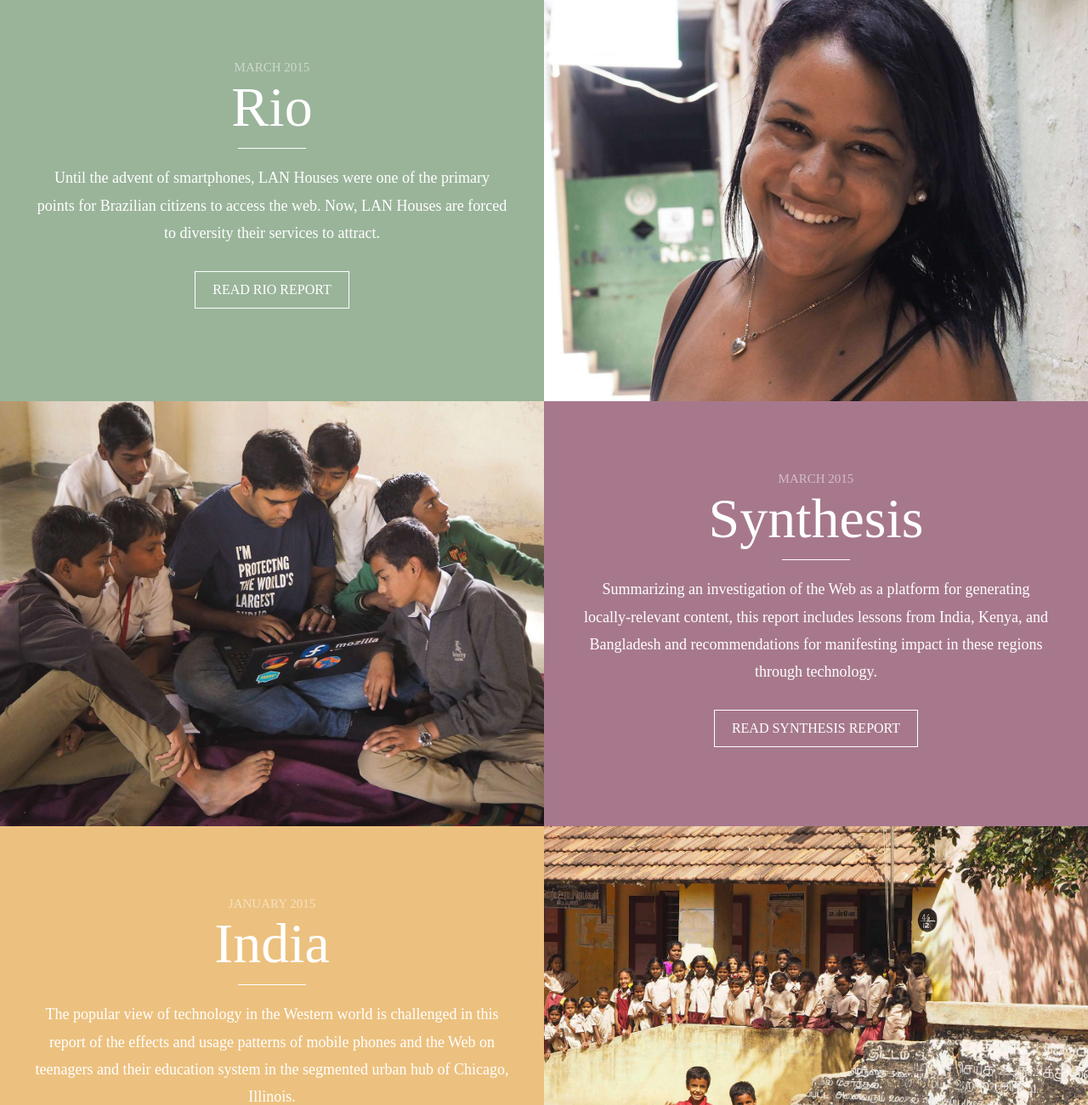
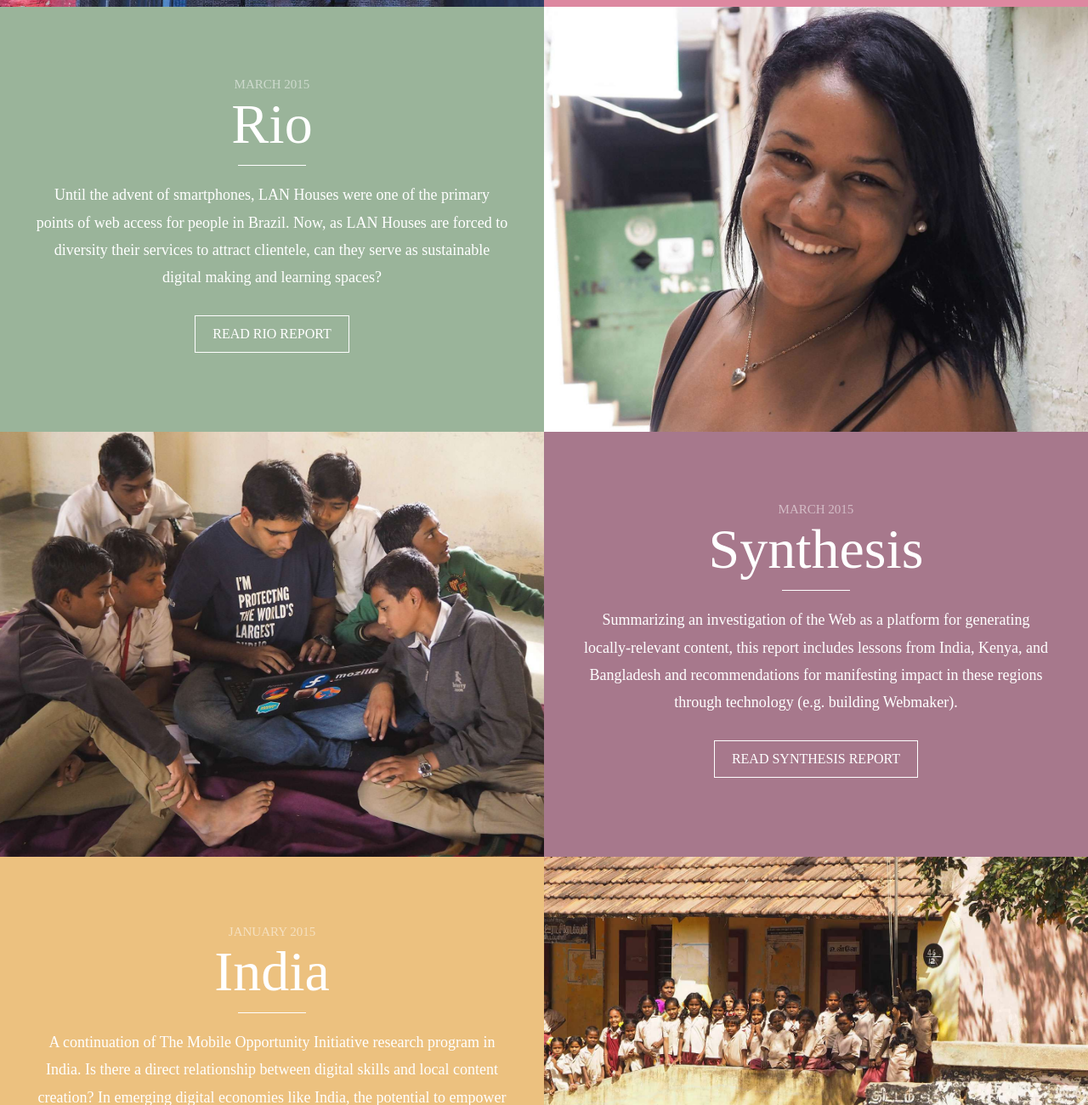
Before and after one commit to gvn/research-website, a website: page source/index.jade in a window 1280 px wide. Shown: the part 1500-2800 px from the top of the page at 85% size. Drawn offline with nearby package versions, Linux system fonts and the light colour scheme; files that its build step writes are made by us from their sources; a web font is replaced by a local one.

Commit message:
some style and copy fixes

```diff
--- a/source/index.jade
+++ b/source/index.jade
@@ -38,7 +38,7 @@ html
     .block.block-header
       +headline
       p.
-        Mozilla has studied, documented, and learned from the stories of over 600 real people in 22 communities in 7 countries and their relationship with technology in an effort to understand thte role of the Web in their economies, their communities, their work — their lives.
+        This disparity impacts the way the Web is perceived, used, protected, and taught, and is a reflection of humanity's acceptance of new methods and ideas into culture. Mozilla has studied, documented, and learned from the stories of over #[strong 600] real people in #[strong 22] communities in #[strong 7] countries and their relationship with technology in an effort to understand the role of the Web in their economies, their communities, their work &mdash; #[strong their lives].
 
     mixin block-pair(location, date, reportURL, description)
       .wrapper(id=location.toLowerCase())
@@ -53,9 +53,9 @@ html
               Read #{location} report
 
     +block-pair('Chicago', 'September 2015', 'http://mzl.la/chicago', 'Findings from a two-week ethnographic research project in Chicago, Illinois, stemming from a desire to co-design our products and programs with our users, and to grant our work an international scope.')
-    +block-pair('Rio', 'March 2015', 'http://mzl.la/lanhouses', 'Until the advent of smartphones, LAN Houses were one of the primary points for Brazilian citizens to access the web. Now, LAN Houses are forced to diversity their services to attract.')
-    +block-pair('Synthesis', 'March 2015', 'http://mzl.la/synthesis', 'Summarizing an investigation of the Web as a platform for generating locally-relevant content, this report includes lessons from India, Kenya, and Bangladesh and recommendations for manifesting impact in these regions through technology.')
-    +block-pair('India', 'January 2015', 'http://mzl.la/india', 'The popular view of technology in the Western world is challenged in this report of the effects and usage patterns of mobile phones and the Web on teenagers and their education system in the segmented urban hub of Chicago, Illinois.')
+    +block-pair('Rio', 'March 2015', 'http://mzl.la/lanhouses', 'Until the advent of smartphones, LAN Houses were one of the primary points of web access for people in Brazil. Now, as LAN Houses are forced to diversity their services to attract clientele, can they serve as sustainable digital making and learning spaces?')
+    +block-pair('Synthesis', 'March 2015', 'http://mzl.la/synthesis', 'Summarizing an investigation of the Web as a platform for generating locally-relevant content, this report includes lessons from India, Kenya, and Bangladesh and recommendations for manifesting impact in these regions through technology (e.g. building Webmaker).')
+    +block-pair('India', 'January 2015', 'http://mzl.la/india', 'A continuation of The Mobile Opportunity Initiative research program in India. Is there a direct relationship between digital skills and local content creation? In emerging digital economies like India, the potential to empower new smartphone users is textured by motivations and constraints for local content creation and distribution.')
     +block-pair('Kenya', 'November 2014', 'http://mzl.la/kenya', 'A continuation of The Mobile Opportunity Initiative research program in Kenya. Contributing further to the development of Webmaker, the unique aspects and perspectives of Kenya’s society paint a vivid picture of the role of mobile technology and local content this emerging digital economy.')
     +block-pair('Bangladesh', 'October 2014', 'http://mzl.la/bangladesh', 'The Mobile Opportunity Initiative’s multi-disciplinary research program studies technology and design to increase participation in mobile digital life in emerging digital economies such as Bangladesh. Steeped in the rich culture of Bangladesh, and driving the development of Webmaker, this report begins to detail motivations and constraints related to local content creation and how the creation and sharing of applications and content can enrich people’s lives.')
 
--- a/source/sass/main.sass
+++ b/source/sass/main.sass
@@ -182,6 +182,8 @@ header
       @media screen and (min-width: $bp-large)
         font-size: 2rem
         margin: 40px auto
+        font-style: italic
+        font-weight: 300
 
     @media screen and (min-width: $bp-medium)
       .headline
```
